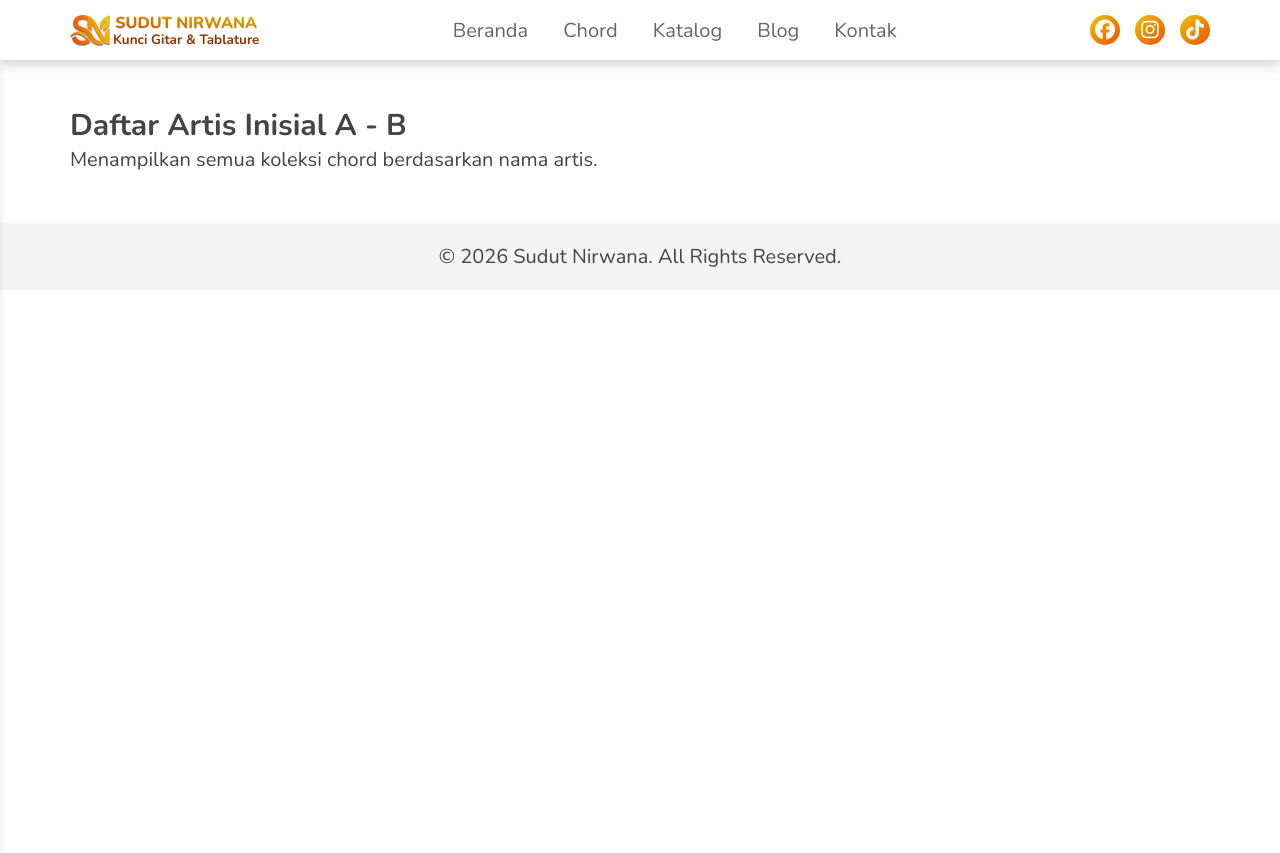
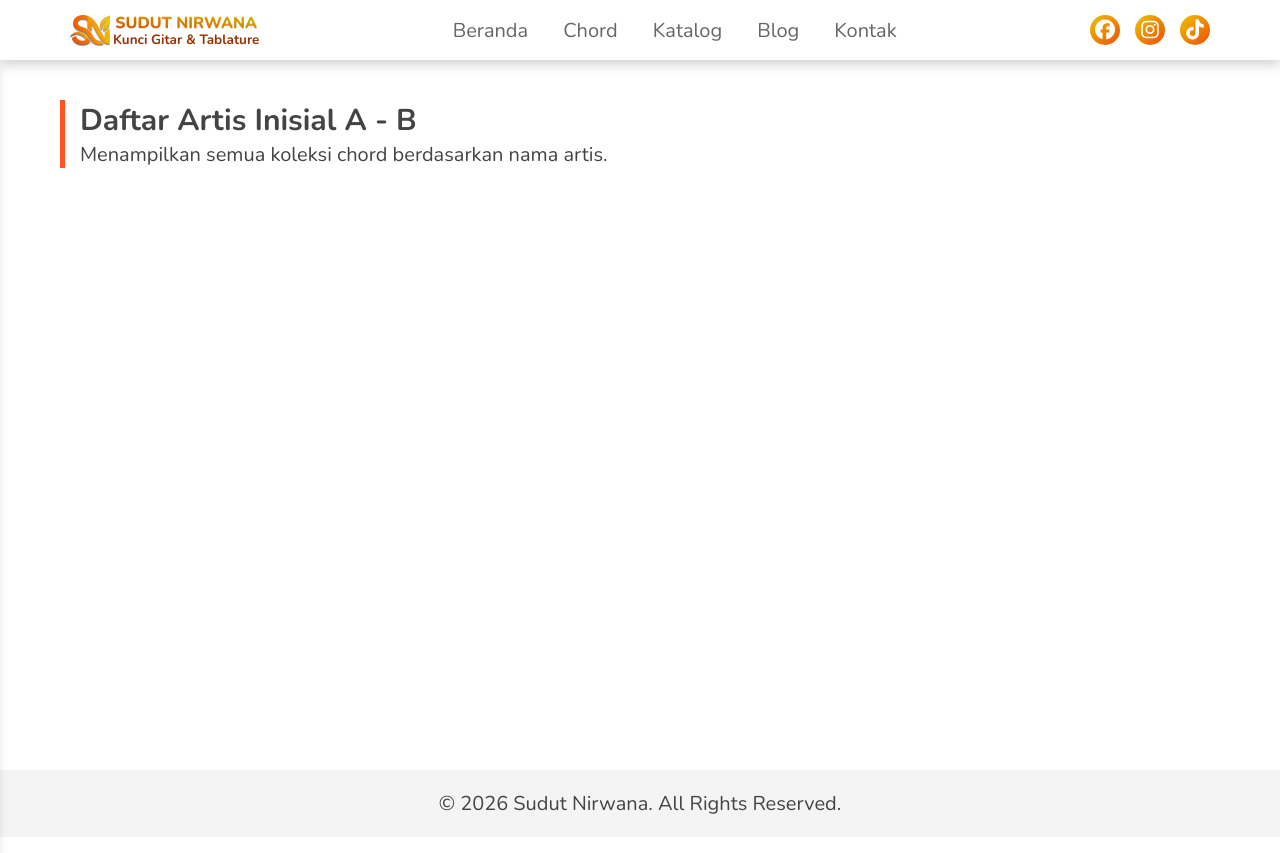
Before and after one commit to sudut-nirwana/sudut-nirwana-main, a Jekyll site: the page built from artis/a-b.md, in a window 1280 px wide. Shown: the top 853 px of the page. Built offline with Jekyll 4.4.1, drawn with Linux system fonts in a browser that asks for light colours.

Commit message:
Update a-b.md

```diff
--- a/artis/a-b.md
+++ b/artis/a-b.md
@@ -3,8 +3,8 @@
 title: "Chord Gitar Artis A - B"
 permalink: /artis/a-b/
 ---
+<link rel="stylesheet" href="{{ '/assets/css/chord-style.css' | relative_url }}">
 <div class="container alphabet-page">
-  <div style="display: block; margin-top: 100px; height: 5px;"></div>
   <div class="section-header">
     <h2 class="reveal up">Daftar Artis <strong>Inisial A - B</strong></h2>
     <p class="reveal up">Menampilkan semua koleksi chord berdasarkan nama artis.</p>
```
